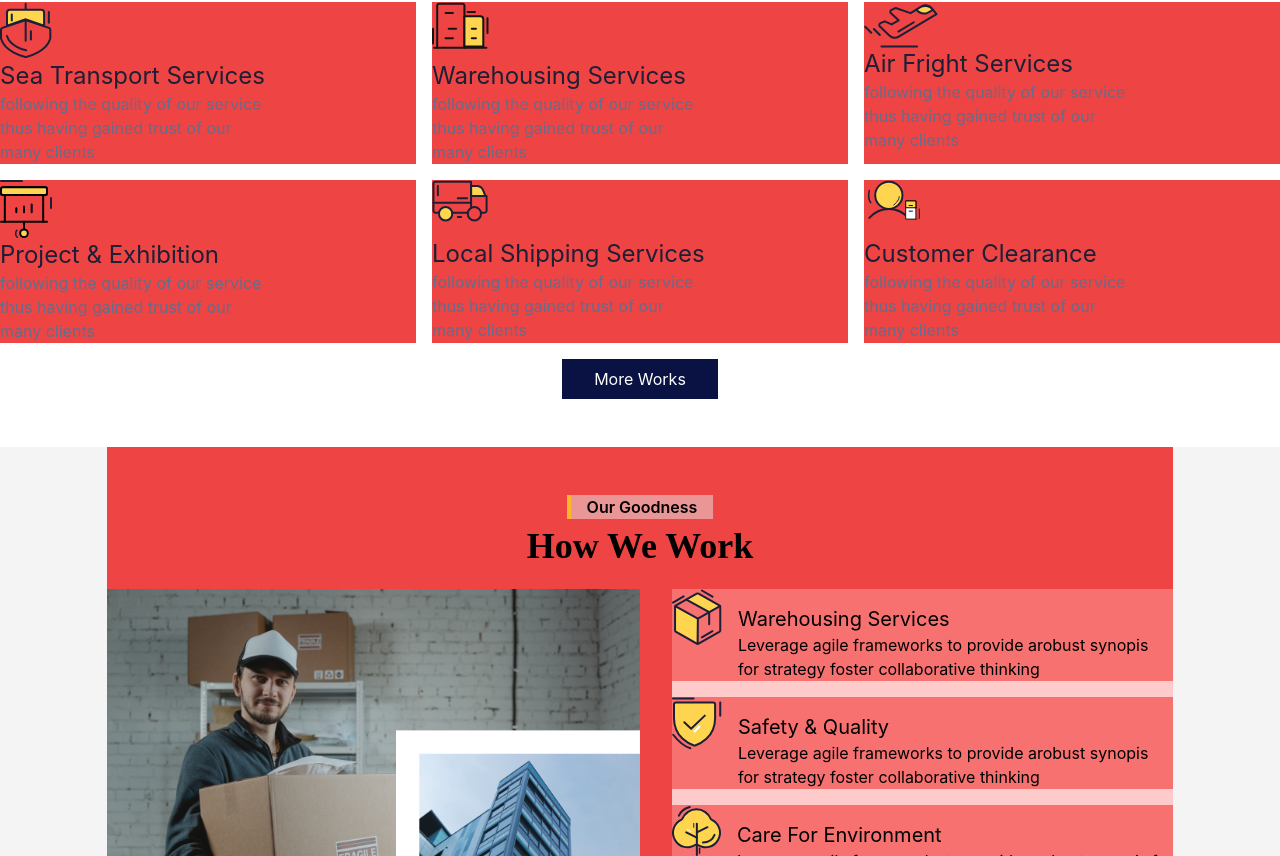
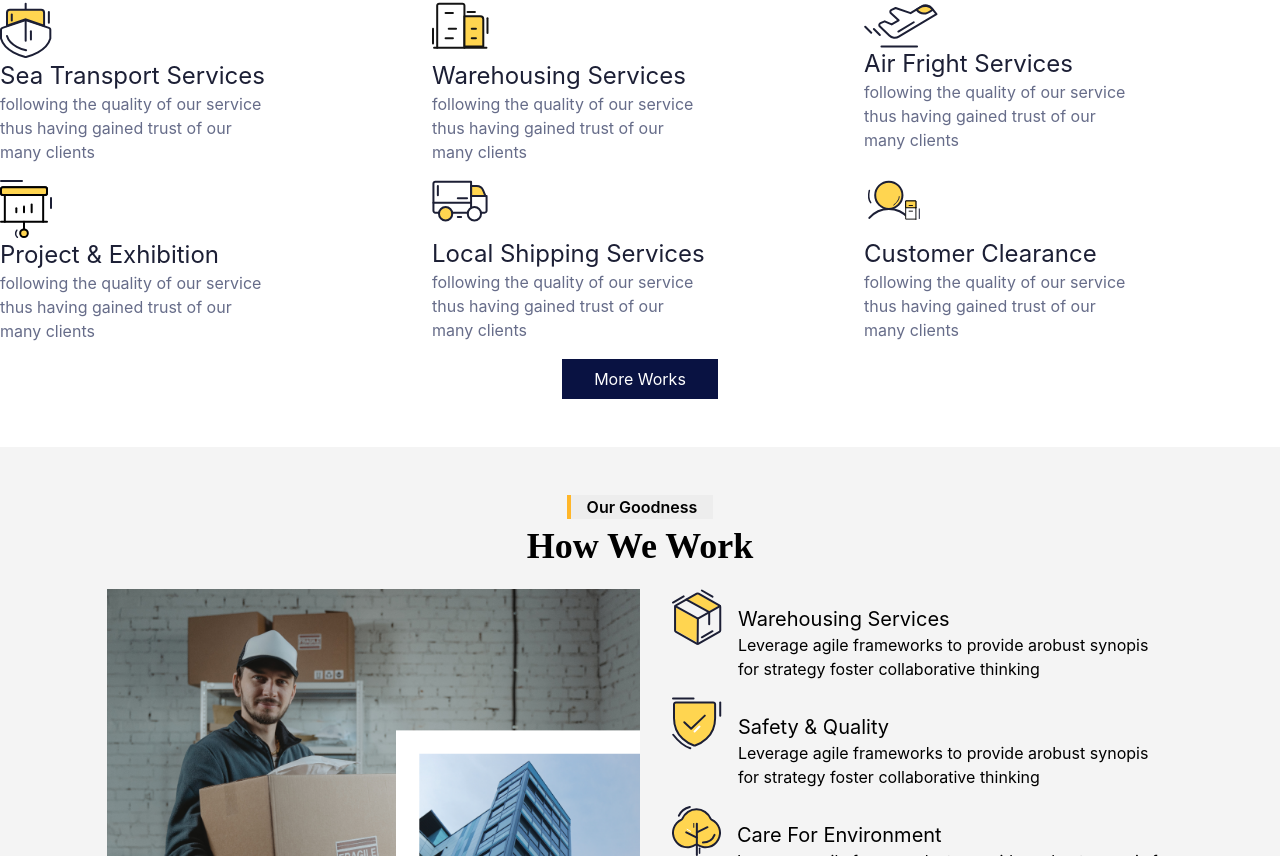
Before and after one commit to smartcollins/logistics, a React (Create React App) app: page /service in a window 1280 px wide. Shown: the part 764-1620 px from the top of the page. Built offline with nearby package versions, Linux system fonts and the light colour scheme.

Commit message:
removed background colors

```diff
--- a/src/pages/Service.jsx
+++ b/src/pages/Service.jsx
@@ -13,7 +13,7 @@ import Review from '../component/Review';
 
 
 const Service = ()=>{
-    const items = service.map((item,idx) => <div key={idx} className='group bg-red-500'>
+    const items = service.map((item,idx) => <div key={idx} className='group'>
     <img src={item.icon} alt='icon-logo' />
     <p className=' text-[#1c1f35] group-hover:text-[#ffb82b] text-2xl capitalize'>{item.txt}</p>
     <p style={{color: color.grayTxt}} className=' w-2/3'>following the quality of our service thus having gained trust of our many clients</p>
@@ -30,7 +30,7 @@ const Service = ()=>{
         txt: 'care for environment'
     }]
 
-    const itm = itmAry.map((item,idx)=><div key={idx} className='flex items-start gap-4 bg-red-400'>
+    const itm = itmAry.map((item,idx)=><div key={idx} className='flex items-start gap-4'>
         <img src={item.icon} alt="icons" />
         <div className='mt-4'>
             <p className='text-xl capitalize'>{item.txt}</p>
@@ -49,11 +49,11 @@ const Service = ()=>{
                     <button style={{background: color.blueBg}} className='text-white py-2 px-8 my-4'>More Works</button>
                 </div>
                 <div style={{background: color.grayBg}}>
-                    <div className='w-5/6 mx-auto py-8 bg-red-500'>
+                    <div className='w-5/6 mx-auto py-8'>
                     <Caption mid={true} dark={true} txt={'our goodness'} txt2={'how we work'}/>
                     <div className='flex gap-8 h-[50vh]'>
                         <img className='w-2/4 object-cover' src={side} alt="service side" />
-                        <div className=' space-y-4 bg-red-200 w-2/4'>
+                        <div className=' space-y-4 w-2/4'>
                                 {itm}
                         </div>
                     </div>
```
